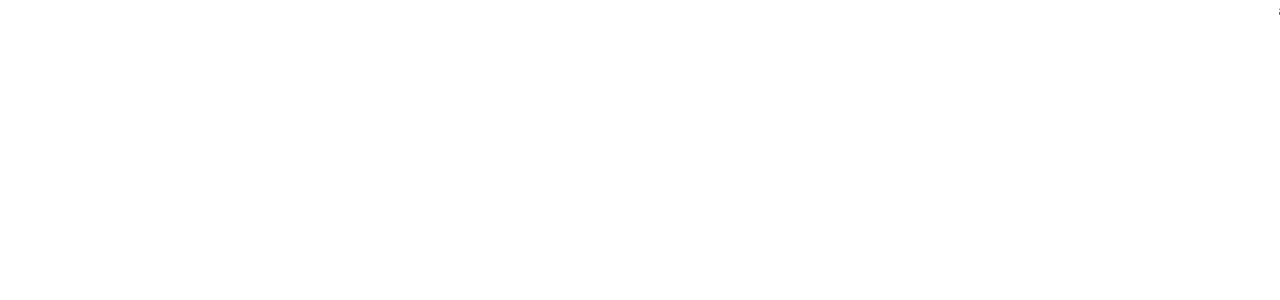
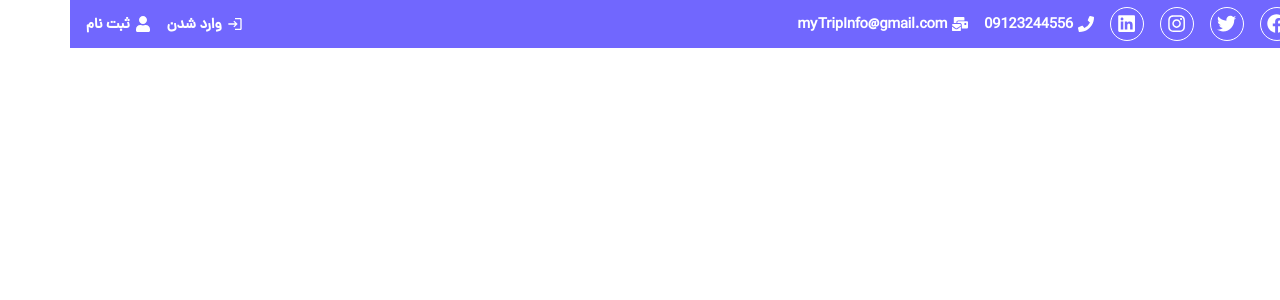
Before and after one commit to mohammadmehdidalvandii/my-trip, a React (Vite) app: page / in a window 1280 px wide. Shown: the top 300 px of the page. Built offline with nearby package versions, Linux system fonts and the light colour scheme.

Commit message:
created section TopBar is completed

```diff
--- a/src/App.tsx
+++ b/src/App.tsx
@@ -1,8 +1,11 @@
 import React from 'react'
+import TopBar from './components/modules/TopBar/TopBar'
 
 const App:React.FC= ()=>{
   return (
-   <div>app</div>
+   <>
+   <TopBar/>
+   </>
   )
 }
 
--- /dev/null
+++ b/src/components/modules/TopBar/TopBar.css
@@ -0,0 +1,62 @@
+.topBar{
+    display: block;
+    width: 100%;
+    background-color: var(--primary-200);
+    color: var(--white);
+}
+.topBar_wrapper{
+    display: flex;
+    align-items: center;
+    height: 3rem;
+    justify-content: space-between;
+}
+.topBar_right{
+    display: flex;
+    align-items: center;
+    gap: 1rem;
+}
+.topBar_media{
+    display: flex;
+    align-items: center;
+    justify-content: center;
+    gap: 1rem;
+}
+.topBar_media_item{
+    display: block;
+}
+.topBar_media_link{
+    display: flex;
+    justify-content: center;
+    align-items: center;
+    width: 2rem;
+    height: 2rem;
+    border: 1px solid var(--white);
+    border-radius: 50%;
+    color: var(--white);
+    font-size: 1.2rem;
+    transition: all 0.4s linear;
+    &:hover{
+        background-color: var(--white);
+        color: var(--primary-200);
+    }
+}
+.topBar_Link{
+    display: flex;
+    align-items: center;
+    gap: 0.3rem;
+    text-decoration: none;
+    color: var(--white);
+    transition: all 0.4s linear;
+    &:hover{
+        color: var(--primary-100);
+    }
+}
+
+.topBar_Link_text{
+    font-size: 0.9rem;
+}
+.topBar_left{
+    display: flex;
+    align-items: center;
+    gap: 1rem;
+}
--- /dev/null
+++ b/src/components/modules/TopBar/TopBar.tsx
@@ -0,0 +1,69 @@
+import React from 'react';
+import './TopBar.css'
+import { Link } from 'react-router-dom';
+import { FaFacebook, FaInstagram, FaLinkedin, FaMailBulk, FaPhone, FaTwitter, FaUser } from 'react-icons/fa';
+import { MdLogin } from "react-icons/md";
+
+
+const TopBar:React.FC = ()=>{
+  return (
+    <section className="topBar">
+        <div className="containers">
+            <div className="topBar_wrapper">
+                <div className="topBar_right">
+                    <ul className="topBar_media">
+                        <li className="topBar_media_item">
+                            <Link to='' className='topBar_media_link'>
+                                <FaFacebook/>
+                            </Link>
+                        </li>
+                        <li className="topBar_media_item">
+                            <Link to='' className='topBar_media_link'>
+                                <FaTwitter/>
+                            </Link>
+                        </li>
+                        <li className="topBar_media_item">
+                            <Link to='' className='topBar_media_link'>
+                                <FaInstagram/>
+                            </Link>
+                        </li>
+                        <li className="topBar_media_item">
+                            <Link to='' className='topBar_media_link'>
+                                <FaLinkedin/>
+                            </Link>
+                        </li>
+                    </ul>
+                        <Link to='' className='topBar_Link'>
+                            <FaPhone/>
+                                <span className="topBar_Link_text">
+                                09123244556
+                                </span>
+                        </Link>
+                        <Link to='' className='topBar_Link'>
+                            <FaMailBulk/>
+                            <span className="topBar_Link_text">
+                                    myTripInfo@gmail.com
+                                </span>
+                        </Link>
+                </div>
+                <div className="topBar_left">
+                <Link to='' className='topBar_Link'>
+                            <MdLogin/>
+                                <span className="topBar_Link_text">
+                                    وارد شدن
+                                </span>
+                        </Link>
+                        <Link to='' className='topBar_Link'>
+                            <FaUser/>
+                            <span className="topBar_Link_text">
+                                    ثبت نام
+                                </span>
+                        </Link>
+                </div>
+            </div>
+        </div>
+    </section>
+  )
+}
+
+export default TopBar
--- a/src/main.tsx
+++ b/src/main.tsx
@@ -2,6 +2,7 @@
 import ReactDOM from 'react-dom/client'
 import App from './App.tsx'
 import './index.css'
+import './style/Responsive.css'
 import { BrowserRouter } from 'react-router-dom'
 
 ReactDOM.createRoot(document.getElementById('root')!).render(
--- /dev/null
+++ b/src/style/Responsive.css
@@ -0,0 +1,41 @@
+
+@media only screen and (max-width: 1200px) {
+    .containers{
+        max-width: 960px;
+    }
+
+
+}
+@media only screen and (max-width: 992px) {
+    .containers{
+        max-width: 720px;
+    }
+    /* TopBar*/
+    .topBar_media{
+        display: none;
+    }
+    .topBar_Link:last-child{
+        margin-right: 0.5rem;
+    }
+
+}
+@media only screen and (max-width: 768px) {
+    .container{
+        max-width: 540px;
+    }
+
+}
+@media only screen and (max-width: 576px) {
+    .containers{
+        max-width: 100%;
+    }
+    /* topBar */
+    .topBar_right{
+        display: none;
+    }
+    .topBar_wrapper{
+        display: flex;
+        align-items: center;
+        justify-content: center;
+    }
+}
```
